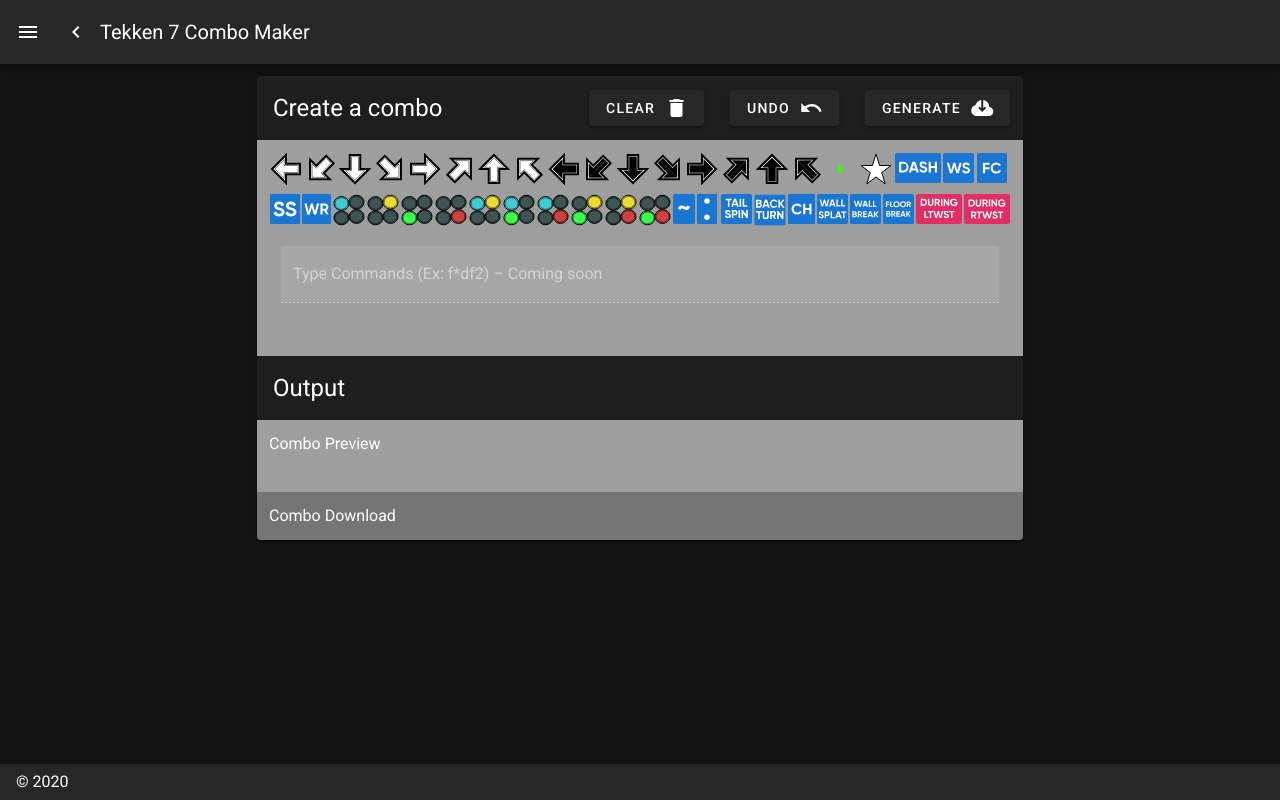
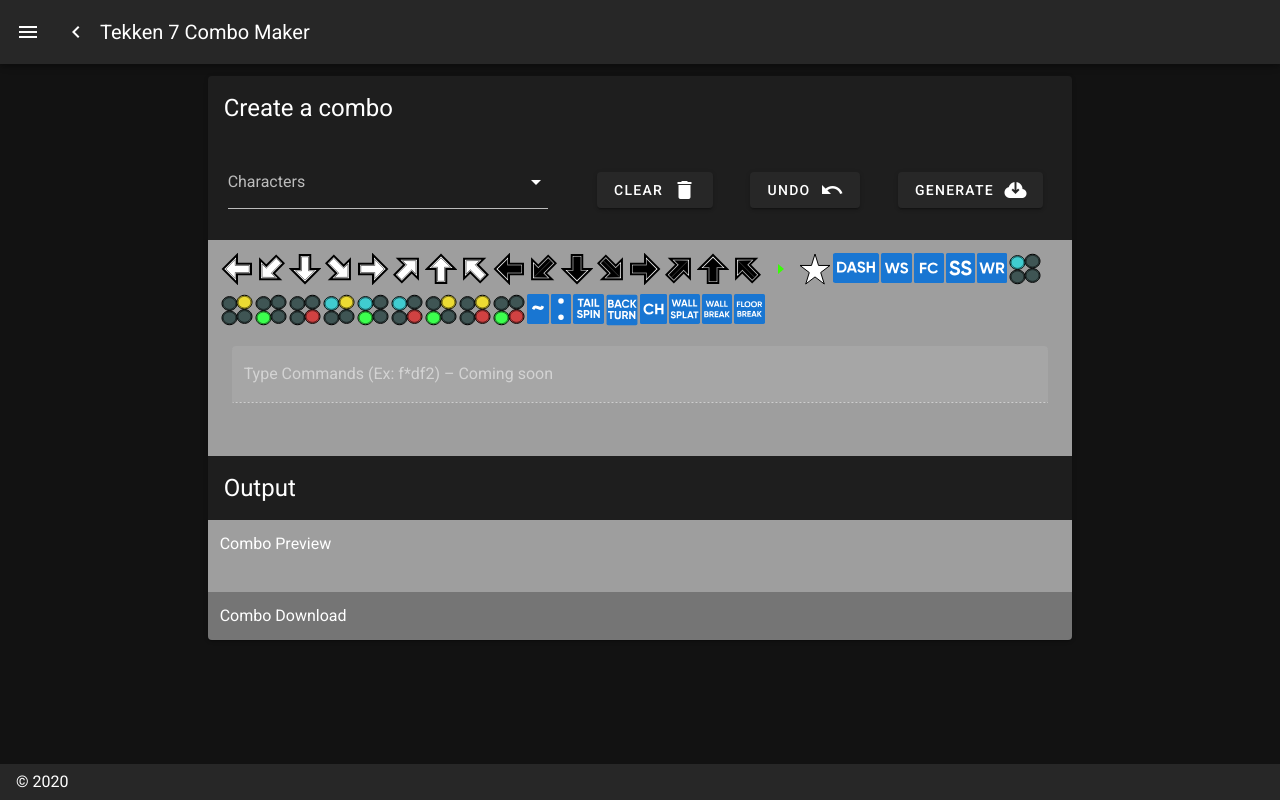
Before and after one commit to Humberto-Zayas/tekken-combo-maker, a Nuxt app: page / in a window 1280 px wide. Built offline with nearby package versions, Linux system fonts and the light colour scheme; what vue-html2canvas would draw is missing.

Commit message:
Added dropdown to select character combos

```diff
--- a/pages/index.vue
+++ b/pages/index.vue
@@ -1,24 +1,59 @@
 <template>
   <v-row justify="center" align="center">
-    <v-col cols="12" sm="8" md="8">
+    <v-col cols="12" sm="9" md="9">
       <v-card>
+         <v-card-title class="headline"> Create a combo </v-card-title>
         <v-row no-gutters>
-          <v-col md="5" sm="12" cols="12">
+          <!-- <v-col md="5" sm="12" cols="12">
             <v-card-title class="headline"> Create a combo </v-card-title>
+          </v-col> -->
+          <v-col md="5" style="padding: 10px 20px">
+            <v-select
+              v-model="value"
+              :items="items"
+              attach
+              chips
+              label="Characters"
+              multiple
+          ></v-select>
           </v-col>
-          <v-col class="d-flex align-center justify-space-around">
+          <v-col md="7" style="padding: 10px" class="d-flex align-center justify-space-around">
             <v-btn @click="clear">Clear&nbsp;&nbsp;<v-icon>mdi-delete</v-icon></v-btn>
             <v-btn @click="selected.pop()">Undo&nbsp;&nbsp;<v-icon>mdi-undo</v-icon></v-btn>
             <v-btn @click="print">Generate&nbsp;&nbsp;<v-icon>mdi-cloud-download</v-icon></v-btn>
           </v-col>
         </v-row>
+        <!-- <v-row style="padding: 0em 1em">
+
+          <v-col offset-sm="6" sm="6">
+            <v-select
+              v-model="value"
+              :items="items"
+              attach
+              chips
+              label="Characters"
+              multiple
+          ></v-select>
+          </v-col>
+        </v-row> -->
 
         <template>
           <v-container class="grey">
-            <v-row no-gutters>
-              <v-col v-for="(n, index) in inputs" :key="index">
+            <v-row class="command-row" no-gutters>
+              <v-col v-for="(n, index) in inputs" :key="n.src">
                 <v-card class="grey" outlined tile>
                   <img @click="selected.push(n)" :src="n.src" />
+                </v-card>
+
+              </v-col>
+              <v-col v-if="value.includes('Lucky Chloe')" v-for="(l, index) in luckychloe" :key="l.src">
+                  <v-card class="grey" outlined tile>
+                    <img @click="selected.push(l)" :src="l.src" />
+                </v-card>
+              </v-col>
+              <v-col v-if="value.includes('Zafina')" v-for="(z, index) in zafina" :key="z.src">
+                  <v-card class="grey" outlined tile>
+                    <img @click="selected.push(z)" :src="z.src" />
                 </v-card>
               </v-col>
             </v-row>
@@ -91,6 +126,10 @@
 
 <style>
 
+.command-row .col {
+  flex-grow: 0;
+}
+
 /* #combo-row {
   overflow: scroll;
 }
@@ -102,6 +141,9 @@
 export default {
   data() {
     return {
+      value: '',
+      show: false,
+      items: ['Lucky Chloe','Zafina'],
       command: "",
     //   description: "California is a state in the western United States",
     //   rules: [(v) => v.length <= 25 || "Max 25 characters"],
@@ -313,17 +355,41 @@
           name: "Floor Break",
           command: "floor break"
         },
+      ],
+      luckychloe: [
         {
           src: "/inputs/during-ltwst.svg",
           name: "Left Twist",
-          command: "Left Twist"
+          command: "Left Twist",
+          character: "Lucky Chloe"
         },
         {
           src: "/inputs/during-rtwst.svg",
           name: "Right Twist",
-          command: "Right Twist"
+          command: "Right Twist",
+          character: "Lucky Chloe"
         },
       ],
+      zafina: [
+        {
+          src: "/inputs/scarecrow.svg",
+          name: "Scarecrow",
+          command: "scarecrow",
+          character: "Zafina"
+        },
+        {
+          src: "/inputs/mantis.svg",
+          name: "Mantis",
+          command: "Mantis",
+          character: "Zafina"
+        },
+        {
+          src: "/inputs/tarantula.svg",
+          name: "Tarantula",
+          command: "trt",
+          character: "Zafina"
+        },
+      ]
     };
   },
   methods: {
```
